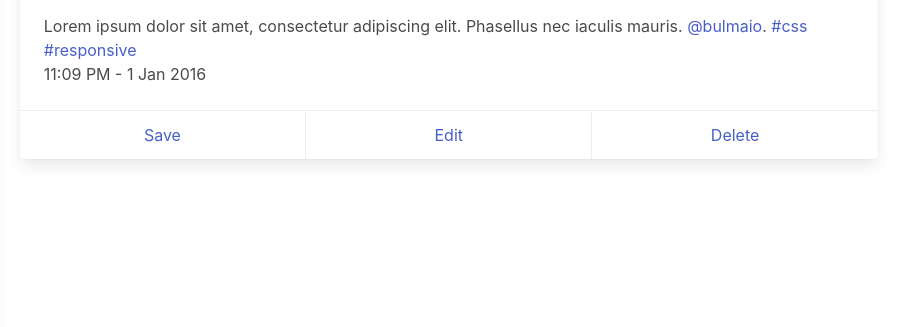
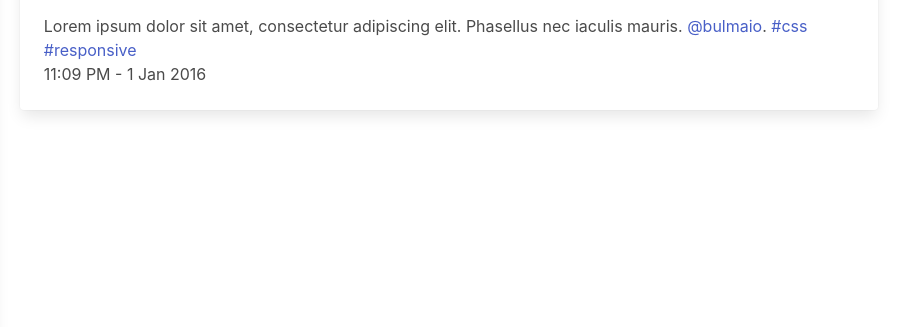
Before and after one commit to rodrigosilvaluz/rodrigosilvaluz.github.io, a plain HTML site: page index.html in a window 1280 px wide. Shown: the part 158-485 px from the top of the page, 378-1280 px from the left. Drawn offline with nearby package versions, Linux system fonts and the light colour scheme.

Commit message:
New Commit

```diff
--- a/index.html
+++ b/index.html
@@ -75,11 +75,6 @@
                                     <time datetime="2016-1-1">11:09 PM - 1 Jan 2016</time>
                                   </div>
                                 </div>
-                                <footer class="card-footer">
-                                  <a href="#" class="card-footer-item">Save</a>
-                                  <a href="#" class="card-footer-item">Edit</a>
-                                  <a href="#" class="card-footer-item">Delete</a>
-                                </footer>
                               </div>
                  </div>
              </div>
```
